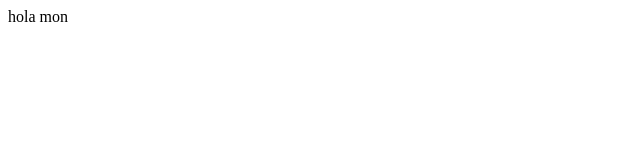
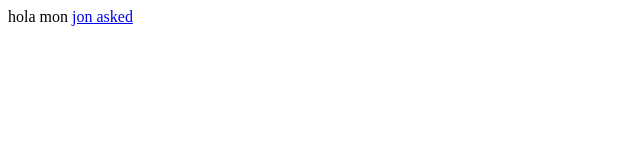
Before and after one commit to pratipo/pratipo.github.io, a plain HTML site: page index.html in a window 1280 px wide. Shown: the full height of the page, 0-640 px from the left. Drawn offline with Linux system fonts and the light colour scheme.

Commit message:
Update index.html

```diff
--- a/index.html
+++ b/index.html
@@ -1 +1,2 @@
 hola mon
+ <a href="pratipo.github.io/ex1.html"> jon asked</a>
```
